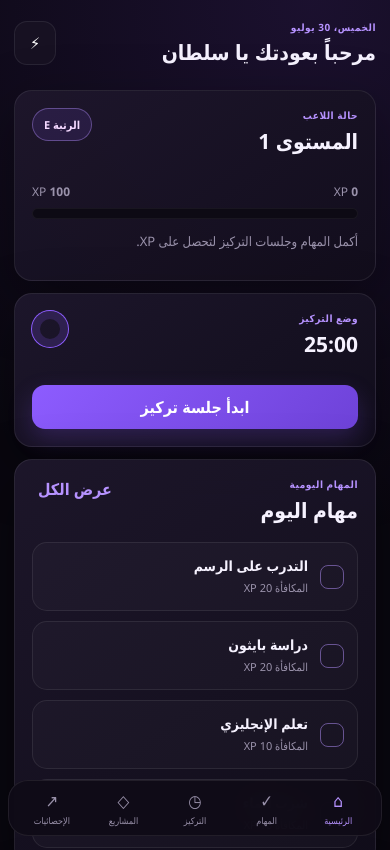
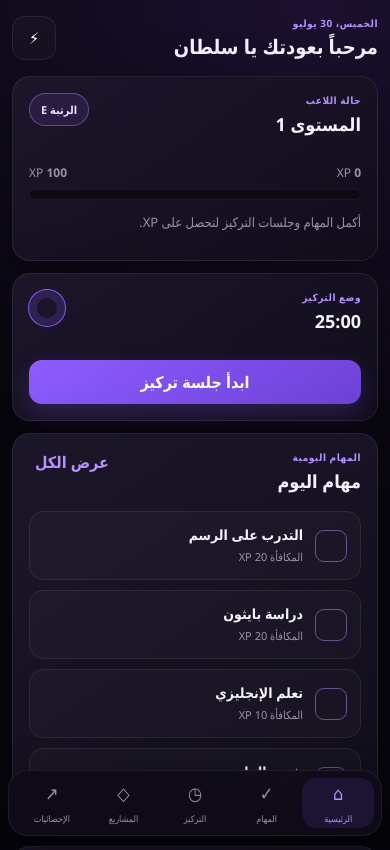
Before and after one commit to dbohtess/Nekorin-Quast, a plain HTML site: page index.html in a window 390 px wide. Shown: the top 850 px of the page. Drawn offline with Linux system fonts and the light colour scheme.

Commit message:
Improve phone layout and safe areas

```diff
--- a/styles.css
+++ b/styles.css
@@ -11,25 +11,39 @@
   --green: #57e3a0;
   --shadow: 0 20px 60px rgba(0,0,0,.35);
 }
-*{box-sizing:border-box}
-body{margin:0;background:radial-gradient(circle at 80% 0%,rgba(100,54,174,.20),transparent 34%),radial-gradient(circle at 10% 90%,rgba(255,48,94,.08),transparent 27%),var(--bg);color:var(--text);font-family:"Segoe UI",Tahoma,Arial,sans-serif;min-height:100vh}
-button,input,select{font:inherit}button{cursor:pointer}
-.app-shell{display:grid;grid-template-columns:250px 1fr;min-height:100vh}
-.sidebar{position:sticky;top:0;height:100vh;padding:28px 18px;border-left:1px solid var(--border);background:rgba(10,8,16,.8);backdrop-filter:blur(20px);display:flex;flex-direction:column}
+*{box-sizing:border-box;-webkit-tap-highlight-color:transparent}
+html{background:var(--bg);scroll-behavior:smooth}
+body{margin:0;background:radial-gradient(circle at 80% 0%,rgba(100,54,174,.20),transparent 34%),radial-gradient(circle at 10% 90%,rgba(255,48,94,.08),transparent 27%),var(--bg);color:var(--text);font-family:"Segoe UI",Tahoma,Arial,sans-serif;min-height:100vh;min-height:100dvh;overflow-x:hidden}
+button,input,select{font:inherit}button{cursor:pointer;touch-action:manipulation}input,select{font-size:16px}
+.app-shell{display:grid;grid-template-columns:250px 1fr;min-height:100vh;min-height:100dvh}
+.sidebar{position:sticky;top:0;height:100vh;height:100dvh;padding:28px 18px;border-left:1px solid var(--border);background:rgba(10,8,16,.8);backdrop-filter:blur(20px);display:flex;flex-direction:column}
 .brand{display:flex;gap:12px;align-items:center;padding:0 8px 30px}.brand-avatar{width:52px;height:52px;border-radius:50%;object-fit:cover;box-shadow:0 0 24px rgba(255,70,107,.36);flex:0 0 auto}.brand h1{font-size:16px;margin:0}.brand span{font-size:11px;color:var(--muted)}
 .nav-list{display:grid;gap:8px}.nav-item{border:0;background:transparent;color:var(--muted);padding:12px 14px;border-radius:13px;text-align:right;display:flex;gap:13px;align-items:center;transition:.2s}.nav-item:hover,.nav-item.active{background:linear-gradient(270deg,rgba(141,92,255,.2),rgba(141,92,255,.04));color:white}.nav-item.active{box-shadow:inset -3px 0 var(--purple)}
 .sidebar-card{margin-top:auto;border:1px solid var(--border);border-radius:18px;padding:17px;background:linear-gradient(145deg,rgba(141,92,255,.12),rgba(255,70,107,.06))}.sidebar-card strong{font-size:24px;display:block;margin:5px 0}.sidebar-card p{font-size:12px;color:var(--muted);margin:0}
 .main-content{padding:26px 32px 100px;max-width:1500px;width:100%;margin:auto}.topbar{display:flex;justify-content:space-between;align-items:center;margin-bottom:24px}.topbar h2{margin:4px 0 0;font-size:28px}.eyebrow{margin:0;color:var(--purple-2);font-size:10px;font-weight:800;letter-spacing:.5px}.top-actions{display:flex;gap:10px}.icon-btn,.profile-pill{border:1px solid var(--border);background:var(--panel);color:white;border-radius:13px;padding:10px 14px}.icon-btn{width:42px}.profile-dot{display:inline-block;width:9px;height:9px;border-radius:50%;background:var(--green);margin-left:8px}
 .view{display:none}.view.active{display:block;animation:fade .25s ease}@keyframes fade{from{opacity:0;transform:translateY(5px)}to{opacity:1;transform:none}}
 .card{border:1px solid var(--border);background:linear-gradient(145deg,rgba(30,23,44,.94),rgba(18,14,28,.94));border-radius:22px;padding:22px;box-shadow:var(--shadow)}.card-head{display:flex;align-items:flex-start;justify-content:space-between;gap:16px}.card h3{margin:5px 0 0;font-size:21px}.hero-grid{display:grid;grid-template-columns:1.5fr 1fr;gap:18px}.dashboard-grid{display:grid;grid-template-columns:1.55fr .85fr;gap:18px;margin-top:18px}.weekly-card{margin-top:18px}.rank-badge{font-size:11px;font-weight:900;color:#f4d8ff;border:1px solid rgba(182,146,255,.4);background:rgba(141,92,255,.12);padding:8px 11px;border-radius:999px}.xp-line{display:flex;justify-content:space-between;font-size:12px;color:var(--muted);margin:28px 0 8px}.progress-track{height:11px;background:#0d0a14;border-radius:999px;overflow:hidden;border:1px solid rgba(255,255,255,.05)}.progress-fill{height:100%;width:0;background:linear-gradient(90deg,var(--purple),var(--red));border-radius:inherit;box-shadow:0 0 20px rgba(141,92,255,.5);transition:.5s}.muted{color:var(--muted);font-size:13px}.pulse-ring{width:36px;height:36px;border-radius:50%;border:8px solid rgba(141,92,255,.18);box-shadow:0 0 0 1px var(--purple)}
-.primary-btn,.secondary-btn{border:0;border-radius:13px;padding:11px 15px;font-weight:800}.primary-btn{background:linear-gradient(135deg,var(--purple),#6e42d8);color:white;box-shadow:0 10px 25px rgba(141,92,255,.22)}.secondary-btn{background:rgba(255,255,255,.06);color:white;border:1px solid var(--border)}.focus-mini-card .primary-btn{width:100%;margin-top:27px}.text-btn{background:transparent;border:0;color:var(--purple-2);font-weight:700}
-.quest-list{display:grid;gap:10px;margin-top:18px}.quest-item{display:flex;align-items:center;gap:12px;padding:13px;border:1px solid var(--border);border-radius:15px;background:rgba(255,255,255,.025)}.quest-check{width:24px;height:24px;border-radius:8px;border:1px solid rgba(182,146,255,.5);background:transparent;color:white}.quest-check.done{background:var(--purple)}.quest-copy{flex:1}.quest-copy b{display:block;font-size:14px}.quest-copy span{font-size:11px;color:var(--muted)}.quest-item.completed{opacity:.55}.quest-item.completed b{text-decoration:line-through}.delete-btn{border:0;background:transparent;color:#ff8298;font-size:17px}.roomy{margin-top:24px}
+.primary-btn,.secondary-btn{border:0;border-radius:13px;padding:11px 15px;font-weight:800;min-height:44px}.primary-btn{background:linear-gradient(135deg,var(--purple),#6e42d8);color:white;box-shadow:0 10px 25px rgba(141,92,255,.22)}.secondary-btn{background:rgba(255,255,255,.06);color:white;border:1px solid var(--border)}.focus-mini-card .primary-btn{width:100%;margin-top:27px}.text-btn{background:transparent;border:0;color:var(--purple-2);font-weight:700}
+.quest-list{display:grid;gap:10px;margin-top:18px}.quest-item{display:flex;align-items:center;gap:12px;padding:13px;border:1px solid var(--border);border-radius:15px;background:rgba(255,255,255,.025)}.quest-check{width:32px;height:32px;flex:0 0 32px;border-radius:9px;border:1px solid rgba(182,146,255,.5);background:transparent;color:white}.quest-check.done{background:var(--purple)}.quest-copy{flex:1;min-width:0}.quest-copy b{display:block;font-size:14px;overflow-wrap:anywhere}.quest-copy span{font-size:11px;color:var(--muted)}.quest-item.completed{opacity:.55}.quest-item.completed b{text-decoration:line-through}.delete-btn{border:0;background:transparent;color:#ff8298;font-size:20px;min-width:40px;min-height:40px}.roomy{margin-top:24px}
 .ring-wrap{display:grid;place-items:center;padding:24px}.progress-ring{width:150px;height:150px;border-radius:50%;display:grid;place-items:center;background:conic-gradient(var(--purple) 0deg,#241c34 0deg);position:relative}.progress-ring:after{content:"";position:absolute;inset:13px;border-radius:50%;background:#15101f}.progress-ring span{z-index:1;font-size:26px;font-weight:900}.mini-stats{display:grid;grid-template-columns:repeat(3,1fr);gap:8px}.mini-stats div{text-align:center;padding:10px;border-radius:13px;background:rgba(255,255,255,.03)}.mini-stats b{display:block;font-size:18px}.mini-stats span{font-size:10px;color:var(--muted)}
 .bars{height:130px;display:flex;align-items:end;gap:13px;padding-top:20px}.bar-col{flex:1;text-align:center}.bar{height:var(--h);min-height:6px;background:linear-gradient(180deg,var(--purple-2),var(--purple));border-radius:8px 8px 3px 3px;opacity:.8}.bar-col span{display:block;font-size:10px;color:var(--muted);margin-top:8px}
-.section-card{min-height:520px}.wrap-head{flex-wrap:wrap}.inline-form{display:flex;gap:8px;flex-wrap:wrap}.inline-form input,.inline-form select,#monthPicker{background:#0e0b16;color:white;border:1px solid var(--border);border-radius:12px;padding:10px 12px;outline:none}.inline-form input:focus{border-color:var(--purple)}
-.habit-grid,.project-grid,.stats-grid{display:grid;grid-template-columns:repeat(3,1fr);gap:15px;margin-top:24px}.habit-card,.project-card{padding:18px;border:1px solid var(--border);border-radius:18px;background:rgba(255,255,255,.025)}.habit-card h4,.project-card h4{margin:0 0 12px}.habit-days{display:grid;grid-template-columns:repeat(7,1fr);gap:5px}.habit-day{aspect-ratio:1;border-radius:7px;border:0;background:#292136;color:var(--muted);font-size:10px}.habit-day.done{background:var(--purple);color:white}.project-row{display:flex;justify-content:space-between;align-items:center}.project-progress{width:100%}.project-card input[type=range]{width:100%;accent-color:var(--purple)}
-.timer-card{text-align:center;max-width:720px;margin:20px auto;padding:48px}.big-timer{font-size:clamp(70px,12vw,140px);font-weight:900;letter-spacing:-7px;margin:35px 0;text-shadow:0 0 35px rgba(141,92,255,.25);direction:ltr}.timer-presets,.timer-actions{display:flex;justify-content:center;gap:10px;flex-wrap:wrap}.timer-presets button{border:1px solid var(--border);background:transparent;color:var(--muted);padding:9px 13px;border-radius:999px}.timer-presets button.active{background:rgba(141,92,255,.18);color:white;border-color:var(--purple)}.large{min-width:130px;margin-top:24px}
-.calendar-grid{display:grid;grid-template-columns:repeat(7,1fr);gap:7px;margin-top:22px}.calendar-head,.calendar-cell{padding:10px;text-align:center;border-radius:11px}.calendar-head{font-size:11px;color:var(--muted)}.calendar-cell{min-height:74px;border:1px solid var(--border);background:rgba(255,255,255,.02)}.calendar-cell.today{border-color:var(--purple);background:rgba(141,92,255,.11)}.calendar-cell.empty{opacity:.2}.stats-grid{margin:0 0 18px;grid-template-columns:repeat(4,1fr)}.stat-card span{color:var(--muted);font-size:12px}.stat-card strong{display:block;font-size:35px;margin-top:10px}.spacious{max-width:700px;line-height:1.8}
-.mobile-nav{display:none}.toast{position:fixed;left:25px;bottom:25px;background:#20182e;border:1px solid var(--border);padding:13px 17px;border-radius:13px;box-shadow:var(--shadow);opacity:0;transform:translateY(10px);pointer-events:none;transition:.25s}.toast.show{opacity:1;transform:none}
+.section-card{min-height:520px}.wrap-head{flex-wrap:wrap}.inline-form{display:flex;gap:8px;flex-wrap:wrap}.inline-form input,.inline-form select,#monthPicker{background:#0e0b16;color:white;border:1px solid var(--border);border-radius:12px;padding:10px 12px;outline:none;min-height:44px}.inline-form input:focus{border-color:var(--purple)}
+.habit-grid,.project-grid,.stats-grid{display:grid;grid-template-columns:repeat(3,1fr);gap:15px;margin-top:24px}.habit-card,.project-card{padding:18px;border:1px solid var(--border);border-radius:18px;background:rgba(255,255,255,.025)}.habit-card h4,.project-card h4{margin:0 0 12px}.habit-days{display:grid;grid-template-columns:repeat(7,1fr);gap:5px}.habit-day{aspect-ratio:1;border-radius:7px;border:0;background:#292136;color:var(--muted);font-size:10px;min-height:38px}.habit-day.done{background:var(--purple);color:white}.project-row{display:flex;justify-content:space-between;align-items:center;gap:8px}.project-progress{width:100%}.project-card input[type=range]{width:100%;accent-color:var(--purple)}
+.timer-card{text-align:center;max-width:720px;margin:20px auto;padding:48px}.big-timer{font-size:clamp(70px,12vw,140px);font-weight:900;letter-spacing:-7px;margin:35px 0;text-shadow:0 0 35px rgba(141,92,255,.25);direction:ltr}.timer-presets,.timer-actions{display:flex;justify-content:center;gap:10px;flex-wrap:wrap}.timer-presets button{border:1px solid var(--border);background:transparent;color:var(--muted);padding:9px 13px;border-radius:999px;min-height:42px}.timer-presets button.active{background:rgba(141,92,255,.18);color:white;border-color:var(--purple)}.large{min-width:130px;margin-top:24px}
+.calendar-grid{display:grid;grid-template-columns:repeat(7,1fr);gap:7px;margin-top:22px;overflow-x:auto}.calendar-head,.calendar-cell{padding:10px;text-align:center;border-radius:11px}.calendar-head{font-size:11px;color:var(--muted)}.calendar-cell{min-height:74px;border:1px solid var(--border);background:rgba(255,255,255,.02)}.calendar-cell.today{border-color:var(--purple);background:rgba(141,92,255,.11)}.calendar-cell.empty{opacity:.2}.stats-grid{margin:0 0 18px;grid-template-columns:repeat(4,1fr)}.stat-card span{color:var(--muted);font-size:12px}.stat-card strong{display:block;font-size:35px;margin-top:10px}.spacious{max-width:700px;line-height:1.8}
+.mobile-nav{display:none}.toast{position:fixed;left:25px;bottom:25px;background:#20182e;border:1px solid var(--border);padding:13px 17px;border-radius:13px;box-shadow:var(--shadow);opacity:0;transform:translateY(10px);pointer-events:none;transition:.25s;z-index:100}.toast.show{opacity:1;transform:none}
 @media(max-width:980px){.app-shell{grid-template-columns:82px 1fr}.sidebar{padding:25px 12px}.brand>div:last-child,.nav-item:not(.active){font-size:0}.brand-avatar{margin:auto}.nav-item{justify-content:center;padding:13px}.nav-item span{font-size:18px}.sidebar-card{display:none}.hero-grid,.dashboard-grid{grid-template-columns:1fr}.habit-grid,.project-grid{grid-template-columns:repeat(2,1fr)}.stats-grid{grid-template-columns:repeat(2,1fr)}}
-@media(max-width:680px){.app-shell{display:block}.sidebar{display:none}.main-content{padding:20px 14px 95px}.topbar h2{font-size:21px}.profile-pill{display:none}.hero-grid{gap:12px}.dashboard-grid{gap:12px;margin-top:12px}.card{padding:17px;border-radius:18px}.weekly-card{margin-top:12px}.habit-grid,.project-grid,.stats-grid{grid-template-columns:1fr}.inline-form{width:100%}.inline-form input{flex:1;min-width:130px}.mobile-nav{position:fixed;display:grid;grid-template-columns:repeat(5,1fr);left:8px;right:8px;bottom:8px;z-index:50;border:1px solid var(--border);background:rgba(15,11,23,.94);backdrop-filter:blur(18px);border-radius:20px;padding:7px}.mobile-nav button{background:transparent;border:0;color:var(--muted);display:grid;gap:2px;place-items:center;font-size:17px}.mobile-nav span{font-size:9px}.mobile-nav button.active{color:var(--purple-2)}.timer-card{padding:32px 15px}.big-timer{letter-spacing:-4px}.calendar-cell{min-height:48px;padding:6px;font-size:11px}.calendar-head{padding:5px;font-size:9px}.bars{gap:7px}}
+@media(max-width:680px){
+  .app-shell{display:block}.sidebar{display:none}
+  .main-content{padding:calc(16px + env(safe-area-inset-top)) 12px calc(100px + env(safe-area-inset-bottom));max-width:none}
+  .topbar{margin-bottom:16px;align-items:flex-start}.topbar h2{font-size:20px;line-height:1.3}.profile-pill{display:none}.icon-btn{width:44px;height:44px;padding:0}
+  .hero-grid{gap:12px}.dashboard-grid{gap:12px;margin-top:12px}.card{padding:16px;border-radius:18px}.card h3{font-size:18px}.weekly-card{margin-top:12px}.section-card{min-height:0}
+  .habit-grid,.project-grid,.stats-grid{grid-template-columns:1fr}.inline-form{width:100%;display:grid;grid-template-columns:1fr}.inline-form input,.inline-form select,.inline-form button{width:100%}
+  .mobile-nav{position:fixed;display:grid;grid-template-columns:repeat(5,1fr);left:8px;right:8px;bottom:calc(8px + env(safe-area-inset-bottom));z-index:50;border:1px solid var(--border);background:rgba(15,11,23,.96);backdrop-filter:blur(18px);border-radius:20px;padding:7px;box-shadow:0 14px 40px rgba(0,0,0,.55)}
+  .mobile-nav button{background:transparent;border:0;color:var(--muted);display:grid;gap:2px;place-items:center;font-size:18px;min-height:50px;border-radius:14px}.mobile-nav span{font-size:9px}.mobile-nav button.active{color:var(--purple-2);background:rgba(141,92,255,.12)}
+  .timer-card{padding:30px 12px;margin:0}.big-timer{font-size:clamp(56px,20vw,88px);letter-spacing:-4px;margin:28px 0}.timer-actions{display:grid;grid-template-columns:1fr 1fr}.timer-actions .large{min-width:0;width:100%}
+  .calendar-grid{gap:4px}.calendar-cell{min-height:45px;padding:5px;font-size:11px}.calendar-head{padding:5px 1px;font-size:8px}.bars{gap:7px}.ring-wrap{padding:18px}.progress-ring{width:132px;height:132px}
+  .toast{left:12px;right:12px;bottom:calc(86px + env(safe-area-inset-bottom));text-align:center}
+}
+@media(max-width:380px){.main-content{padding-inline:9px}.card{padding:14px}.topbar h2{font-size:18px}.mini-stats{gap:5px}.mini-stats div{padding:8px 4px}.timer-presets{gap:6px}.timer-presets button{padding:8px 10px;font-size:12px}}
+@media(display-mode:standalone){body{user-select:none}.main-content{padding-top:calc(12px + env(safe-area-inset-top))}}
```
